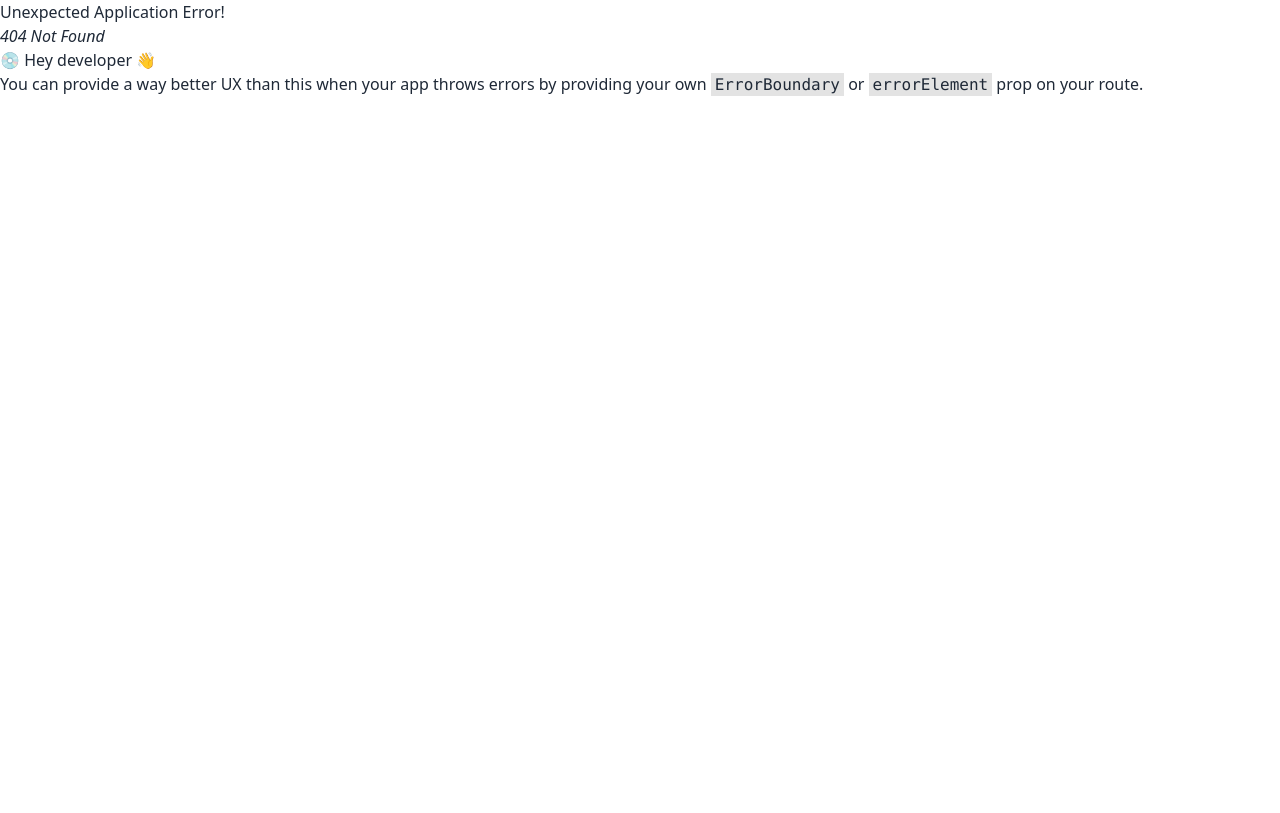
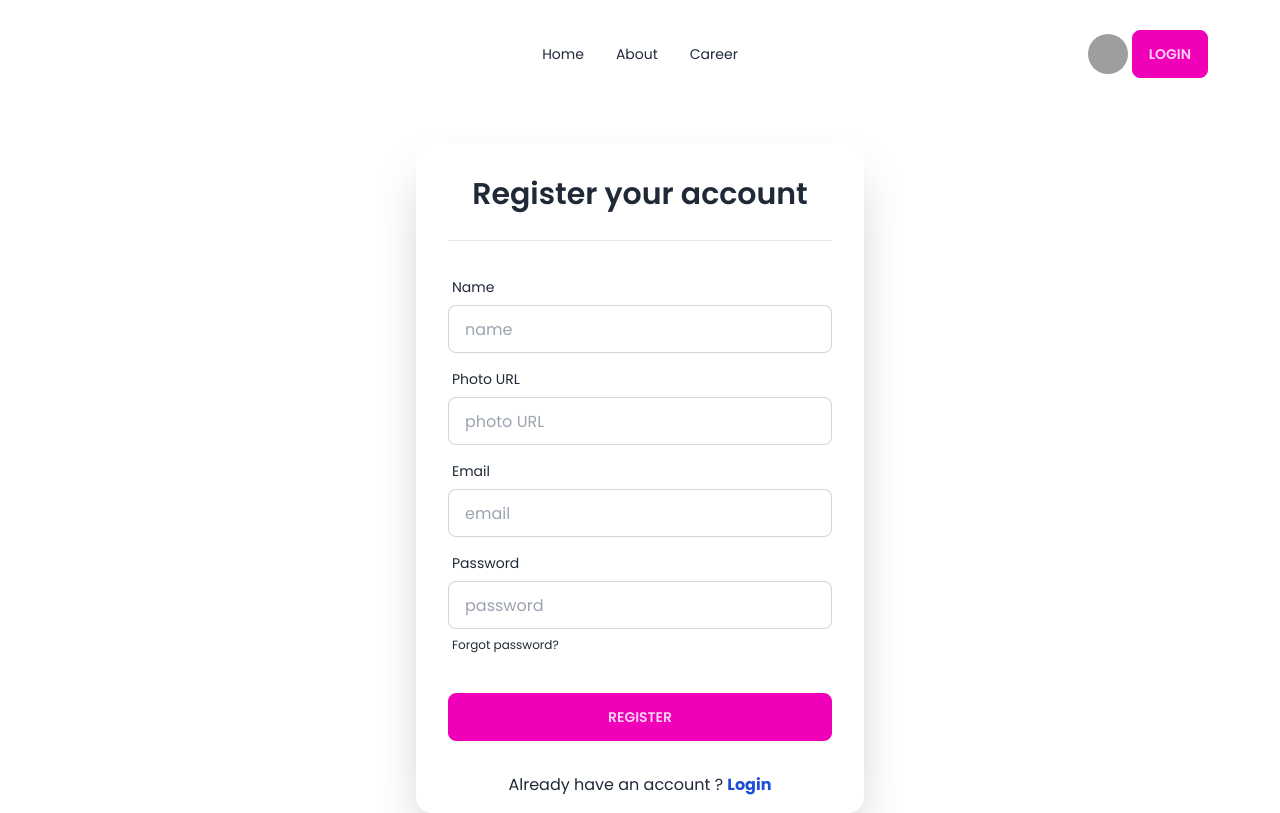
Before and after one commit to Humairaa1/react-dragon-news, a React (Vite) app: page /register in a window 1280 px wide. Before the commit this address had no page. Built offline with nearby package versions, Linux system fonts and the light colour scheme; grey boxes are pictures that could not be loaded.

Commit message:
login and register page design

```diff
--- a/src/Layout/Layout.jsx
+++ b/src/Layout/Layout.jsx
@@ -2,7 +2,7 @@ import { Outlet } from "react-router-dom";
 
 const Layout = () => {
     return (
-        <div>
+        <div className="max-w-6xl mx-auto font-poppins ">
             <Outlet></Outlet>
         </div>
     );
--- /dev/null
+++ b/src/pages/Register/Register.jsx
@@ -0,0 +1,61 @@
+import { Link } from "react-router-dom";
+import Navbar from "../../shared/navbar/Navbar";
+
+const Register = () => {
+
+    const handleRegister = (e) => {
+        e.preventDefault();
+        const form = new FormData(e.currentTarget);
+        const email = form.get('email');
+        const password = form.get('password');
+        const name = form.get('name');
+        const photo = form.get('photo');
+        console.log(email, password,photo,name)
+    }
+
+    return (
+        <div>
+             <Navbar></Navbar>
+            <div className="card flex-shrink-0 w-full max-w-md shadow-2xl bg-base-100 mx-auto mt-14">
+
+                <form onSubmit={handleRegister} className="card-body">
+                    <h1 className="text-3xl font-semibold text-center mb-5">Register your account</h1>
+                    <hr />
+                    <div className="form-control mt-5">
+                        <label className="label">
+                            <span className="label-text">Name</span>
+                        </label>
+                        <input type="text" name="name" placeholder="name" className="input input-bordered" required />
+                    </div>
+                    <div className="form-control">
+                        <label className="label">
+                            <span className="label-text">Photo URL</span>
+                        </label>
+                        <input type="text" name="photo" placeholder="photo URL" className="input input-bordered" required />
+                    </div>
+                    <div className="form-control">
+                        <label className="label">
+                            <span className="label-text">Email</span>
+                        </label>
+                        <input type="email" name="email" placeholder="email" className="input input-bordered" required />
+                    </div>
+                    <div className="form-control">
+                        <label className="label">
+                            <span className="label-text">Password</span>
+                        </label>
+                        <input type="password" name="password" placeholder="password" className="input input-bordered" required />
+                        <label className="label">
+                            <a href="#" className="label-text-alt link link-hover">Forgot password?</a>
+                        </label>
+                    </div>
+                    <div className="form-control mt-6">
+                        <button type="submit" className="btn btn-secondary">Register</button>
+                    </div>
+                </form>
+                <p className="text-center mb-4">Already have an account ? <Link className="text-blue-700 font-bold" to={"/login"}>Login</Link> </p>
+            </div>
+        </div>
+    );
+};
+
+export default Register;
--- a/src/pages/home/Home.jsx
+++ b/src/pages/home/Home.jsx
@@ -6,7 +6,7 @@ import RightSideNav from "../../shared/rightSideNav/RightSideNav";
 
 const Home = () => {
     return (
-        <div className="font-poppins max-w-6xl mx-auto mb-20">
+        <div className=" mb-20">
             <Header></Header>
             <BreakingNews></BreakingNews>
             <Navbar></Navbar>
--- /dev/null
+++ b/src/pages/login/Login.jsx
@@ -0,0 +1,48 @@
+import { Link } from "react-router-dom";
+import Navbar from "../../shared/navbar/Navbar";
+
+const Login = () => {
+
+    const handleLogin = (e) => {
+        e.preventDefault();
+        const form = new FormData(e.currentTarget);
+        const email = form.get('email');
+        const password = form.get('password');
+        console.log(email, password)
+    }
+
+    return (
+        <div>
+            <Navbar></Navbar>
+
+            <div className="card flex-shrink-0 w-full max-w-sm shadow-2xl bg-base-100 mx-auto mt-14">
+
+                <form onSubmit={handleLogin} className="card-body">
+                    <h1 className="text-3xl font-semibold text-center mb-5">Login Your Account</h1>
+                    <hr />
+                    <div className="form-control mt-5">
+                        <label className="label">
+                            <span className="label-text">Email</span>
+                        </label>
+                        <input type="email" name="email" placeholder="email" className="input input-bordered" required />
+                    </div>
+                    <div className="form-control">
+                        <label className="label">
+                            <span className="label-text">Password</span>
+                        </label>
+                        <input type="password" name="password" placeholder="password" className="input input-bordered" required />
+                        <label className="label">
+                            <a href="#" className="label-text-alt link link-hover">Forgot password?</a>
+                        </label>
+                    </div>
+                    <div className="form-control mt-6">
+                        <button type="submit" className="btn btn-secondary">Login</button>
+                    </div>
+                </form>
+                <p className="text-center mb-4">Do not have an account ? <Link className="text-blue-700 font-bold" to={"/register"}>Register</Link> </p>
+            </div>
+        </div>
+    );
+};
+
+export default Login;
--- a/src/shared/navbar/Navbar.jsx
+++ b/src/shared/navbar/Navbar.jsx
@@ -39,7 +39,7 @@ const Navbar = () => {
                     </div>
                 </label>
 
-                <Link> <button className="btn btn-secondary">Login</button> </Link>
+                <Link to={"/login"}> <button className="btn btn-secondary">Login</button> </Link>
 
             </div>
         </div>
```
Also changed, not shown: src/router/Routers.jsx (+10 -1 lines).
